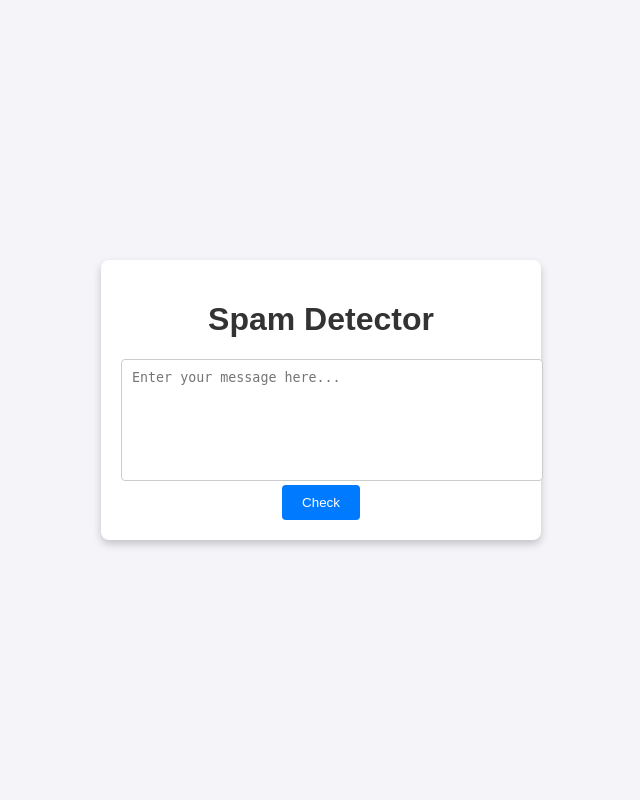
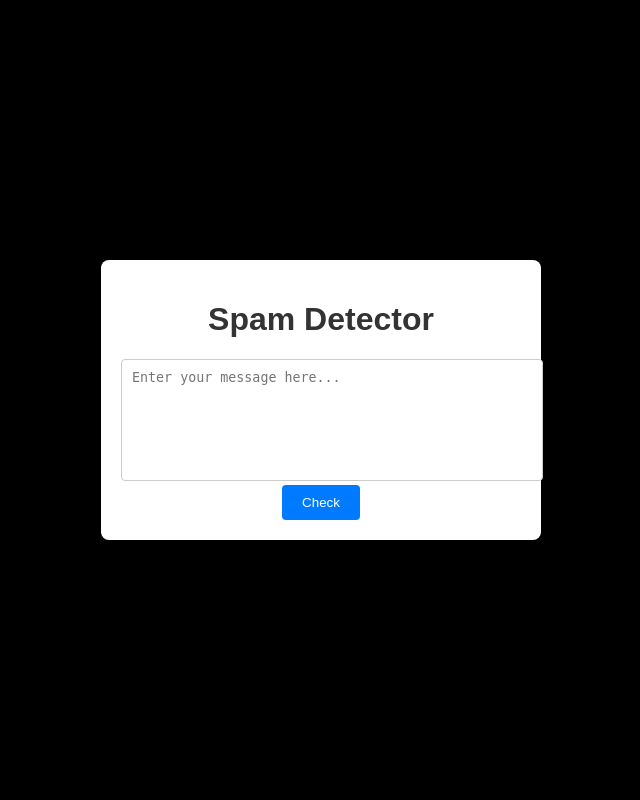
Before and after one commit to Thatavathi-Roopasri/Spam_Email_Detector, a Flask app: page / in a window 1280 px wide. Shown: the whole page, without its empty margins (319-959 px from the left). Run offline with Flask 3, Linux system fonts and the light colour scheme; parts of the project's set-up code (start-up, migrations or seed data) failed here and were passed over.

Commit message:
Updated app.py, main.py, and index.html for deployment

```diff
--- a/app.py
+++ b/app.py
@@ -11,10 +11,15 @@ def index():
     if request.method == "POST":
         user_input = request.form.get("message")
         if user_input:
+            # Get prediction result
             result = predict_message(user_input, model, vectorizer, feature_columns)
-            return render_template("index.html", prediction=result, message=user_input)
+            return render_template(
+                "index.html",
+                prediction=result,
+                message=user_input
+            )
     return render_template("index.html", prediction=None, message=None)
 
 if __name__ == "__main__":
     # Production-ready configuration
-    app.run(host="0.0.0.0", port=5000)  # Remove debug=True for production
+    app.run(host="0.0.0.0", port=5000)
--- a/templates/index.html
+++ b/templates/index.html
@@ -7,7 +7,7 @@
     <style>
         body {
             font-family: Arial, sans-serif;
-            background-color: #f4f4f9;
+            background-color: #000; /* Changed to black */
             margin: 0;
             padding: 0;
             display: flex;
```
